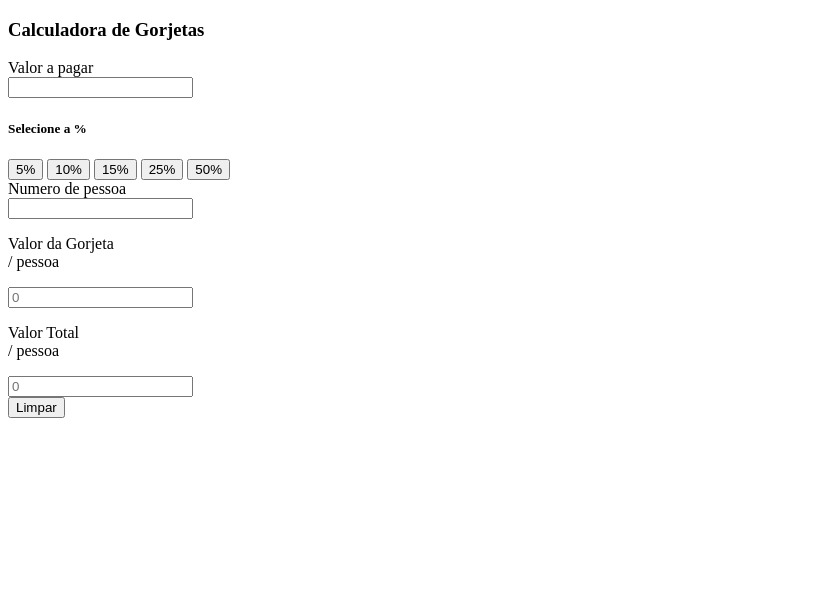
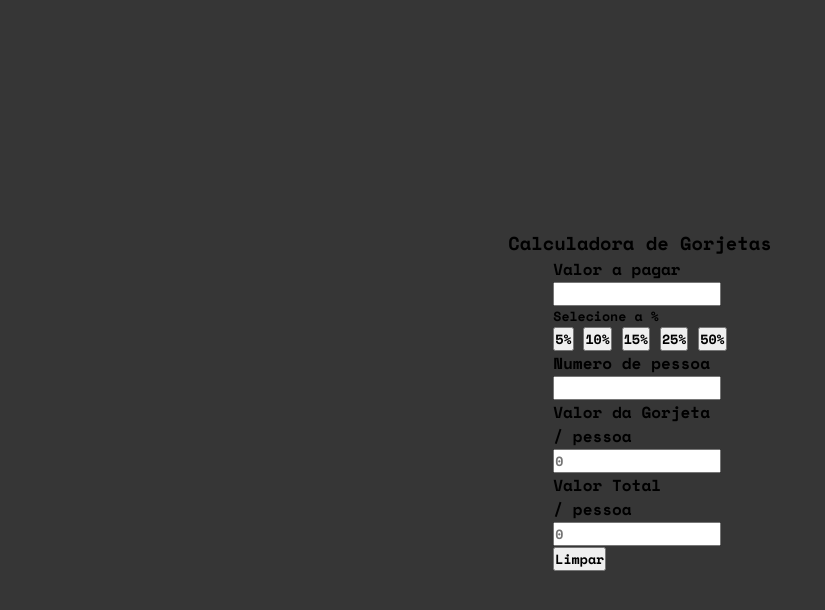
Before and after one commit to paulojacon/app-calculadora-gorjeta, a plain HTML site: page index.html in a window 1280 px wide. Shown: the whole page, without its empty margins (0-825 px from the left). Drawn offline with nearby package versions, Linux system fonts and the light colour scheme.

Commit message:
ajuste html e css inicial

```diff
--- a/index.html
+++ b/index.html
@@ -13,14 +13,15 @@
 </head>
 <body>
     <h3 class="titulo_principal">Calculadora de Gorjetas</h3>
-<div>
-    <div>
-        <div>
+<div class="container">
+    <div class="content">
+        <div class="content-esquerda">
             <div >
                 <label for="valor">Valor a pagar</label><br>
                 <input type="text" id="valor" value=" "><br>
+            </div>
 
-            </div>
+            <div>
                 <h5>Selecione a % </h5>
                     <div class="selecao_porc">
                         <button class="porcentagem" value="5">5%</button>
@@ -30,14 +31,12 @@
                         <button class="porcentagem" value="50">50%</button>
                     </div>
             </div>
-
-    </div>
             <div>
                 <label for="qtdPessoas">Numero de pessoa</label><br>
                 <input type="number" id="qtdPessoas">
             </div>
         </div>
-<div>
+    <div class="content-direita">
         <div>
             <div>
                 <p>Valor da Gorjeta<br>
@@ -45,7 +44,6 @@
                 </p>
                 <input id="gorjeta-por-pessoa" type="text" placeholder="0" readonly>
             </div>
-
             <div>
                 <p>Valor Total <br>
                 <span>/ pessoa</span>
@@ -53,9 +51,9 @@
                 <input id="total-gorjeta" type="text" placeholder="0">
             </div>
         </div>
+
+        <button id="limpar">Limpar</button>
     </div>
-    <div>
-        <button id="limpar">Limpar</button>
     </div>
 </div>
 </body>
--- a/style.css
+++ b/style.css
@@ -0,0 +1,15 @@
+*{
+    margin: 0;
+    padding: 0;
+    box-sizing: border-box;
+    font-family: 'Space Mono',sans-serif;
+}
+body {
+    background: #363636;
+    width: 100%;
+    height: 100vh;
+    display: flex;
+    justify-content: center;
+    align-items: center;
+    flex-direction: column;
+}
```
Lines whose indentation alone changed are shown as unchanged.
